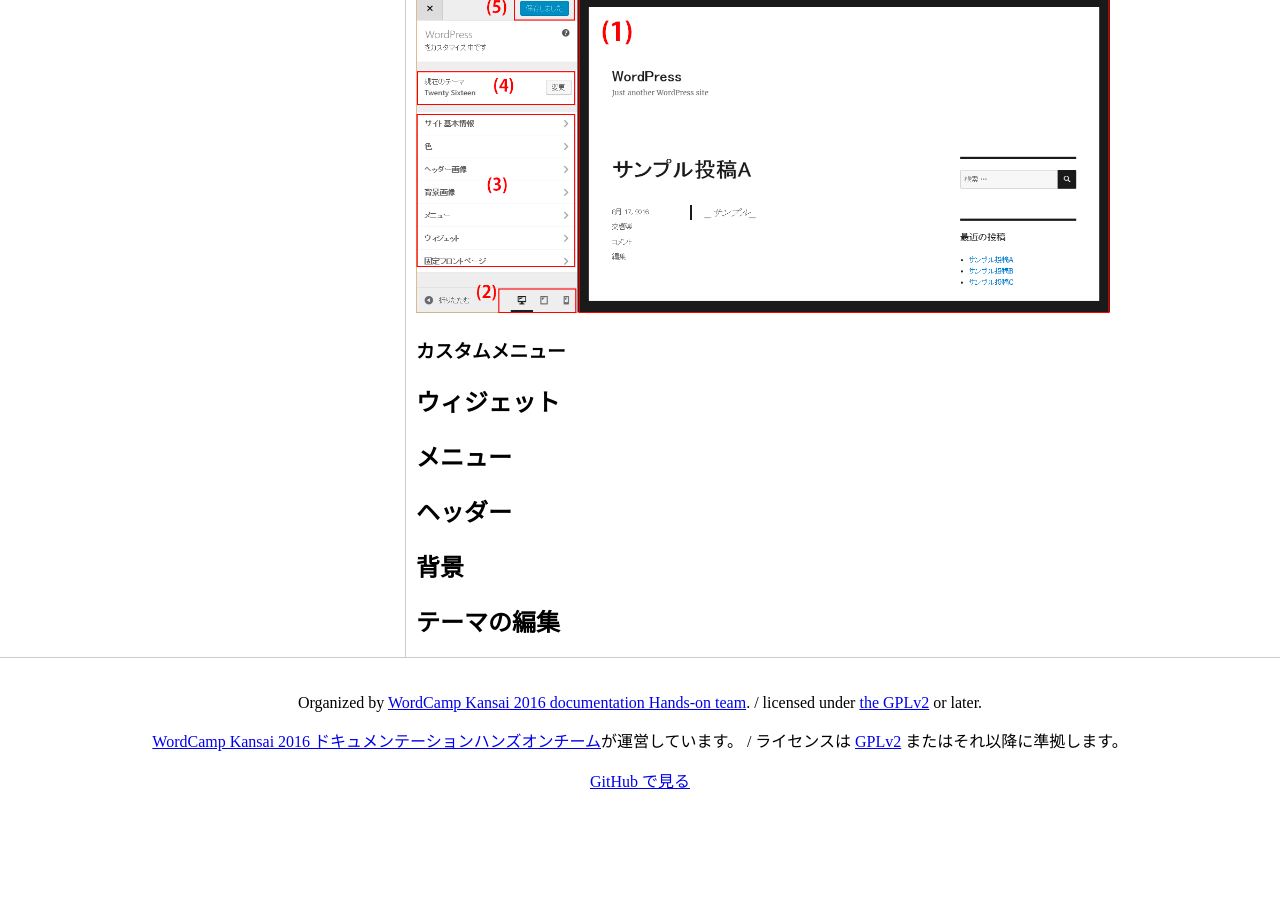
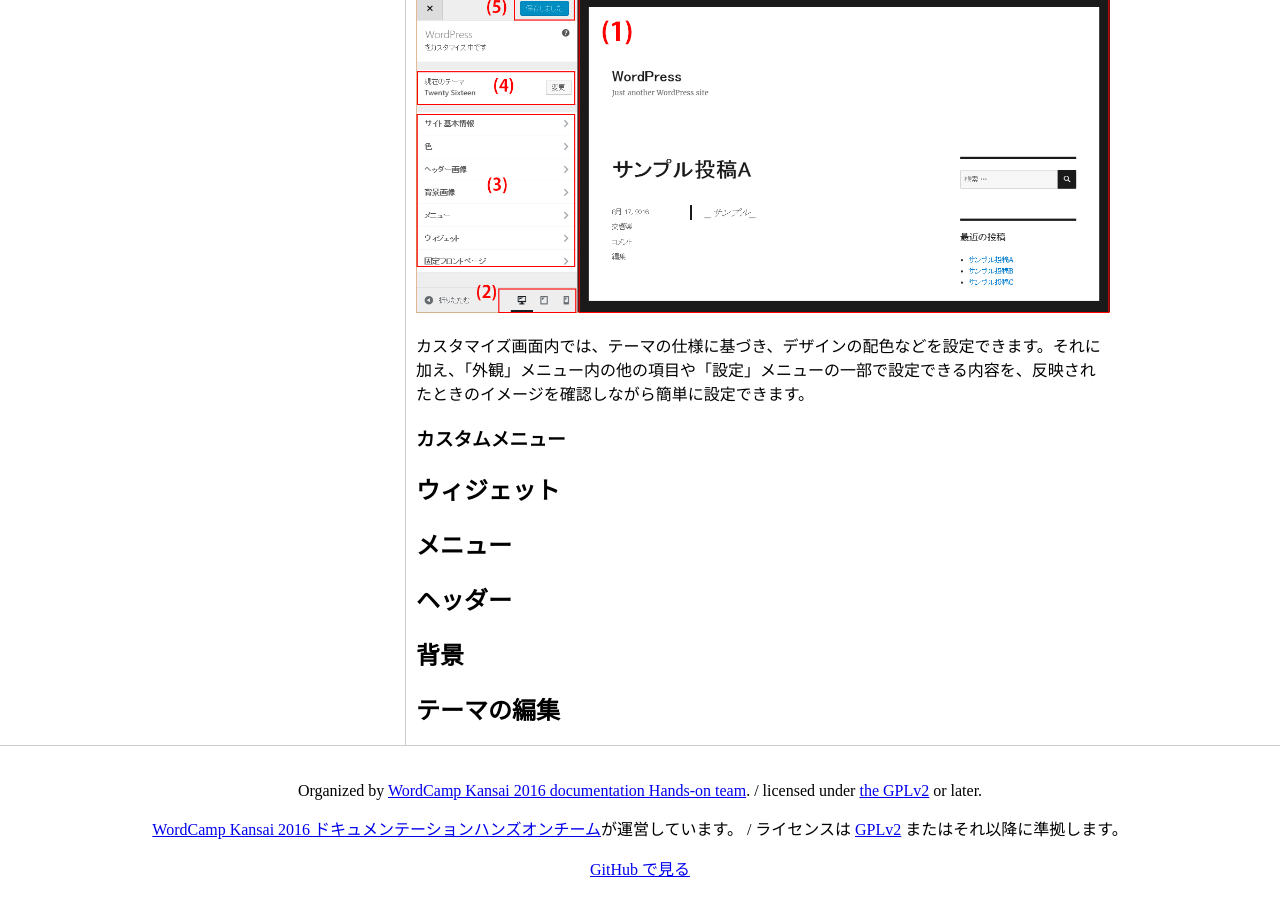
Before and after one commit to jawordpressorg/user-manual, a Jekyll site: the page built from 4_gaikan/index.md, in a window 1280 px wide and 900 px high, scrolled down 4123 px. Built offline with Jekyll 4.4.1, drawn with Linux system fonts in a browser that asks for light colours; nearby versions of some CDN libraries; before the commit the page ends 4935 px from its top, so only the background shows below that.

Commit message:
カスタマイズ画面の説明を2行追加

```diff
--- a/4_gaikan/index.md
+++ b/4_gaikan/index.md
@@ -51,6 +51,8 @@ title: テスト
 
 ![カスタマイズ画面の説明2]({{ site.baseurl }}/assets/images/customizer02.png)
 
+カスタマイズ画面内では、テーマの仕様に基づき、デザインの配色などを設定できます。それに加え、「外観」メニュー内の他の項目や「設定」メニューの一部で設定できる内容を、反映されたときのイメージを確認しながら簡単に設定できます。
+
 ### カスタムメニュー
 
 ## ウィジェット
```
